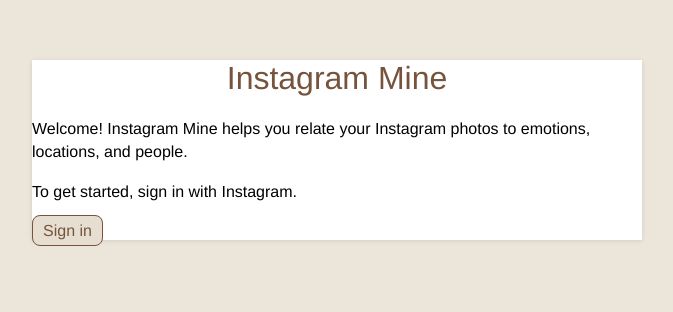
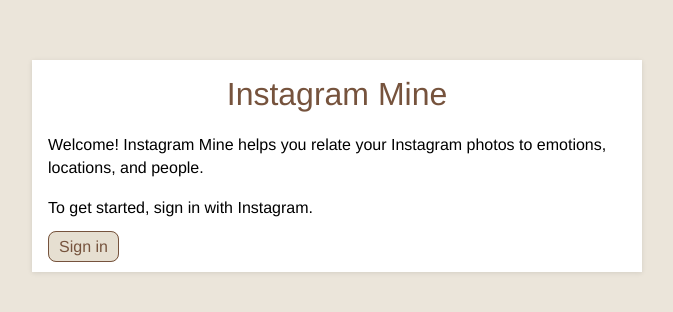
Before and after one commit to DandiW/InstaColor, a Flask app: page / in a window 1280 px wide. Shown: the top 312 px of the page, without its empty margins (288-961 px from the left). Run offline with Flask 2, Linux system fonts and the light colour scheme.

Commit message:
Fixed layout issues

```diff
--- a/templates/index.html
+++ b/templates/index.html
@@ -8,10 +8,12 @@
 <body>
 	<div id="holder">
 		<div id="container">
-			<h1>Instagram Mine</h1>
-			<p>Welcome! Instagram Mine helps you relate your Instagram photos to emotions, locations, and people.</p>
-			<p>To get started, sign in with Instagram.</p>
-			<a class="button" href="{{ auth_url }}">Sign in</a>
+			<div style="margin: 16px">
+				<h1>Instagram Mine</h1>
+				<p>Welcome! Instagram Mine helps you relate your Instagram photos to emotions, locations, and people.</p>
+				<p>To get started, sign in with Instagram.</p>
+				<a class="button" href="{{ auth_url }}">Sign in</a>
+			</div>
 		</div>
 
 		<div class="clearFix"></div>
```
